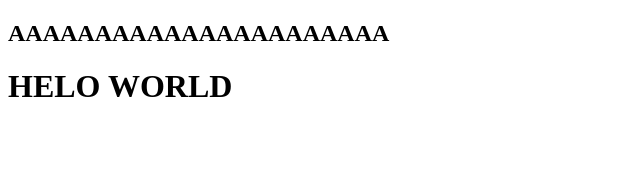
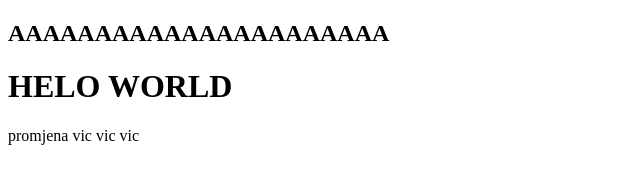
Before and after one commit to nrimac/testing-vr, a plain HTML site: page index.html in a window 1280 px wide. Shown: the whole page, without its empty margins (0-640 px from the left). Drawn offline with Linux system fonts and the light colour scheme.

Commit message:
Zadnja promjena

```diff
--- a/index.html
+++ b/index.html
@@ -8,5 +8,6 @@
   <body>
     <h2>AAAAAAAAAAAAAAAAAAAAAA</h2>
     <h1>HELO WORLD</h1>
+    <p>promjena vic vic vic</p>
   </body>
 </html>
```
